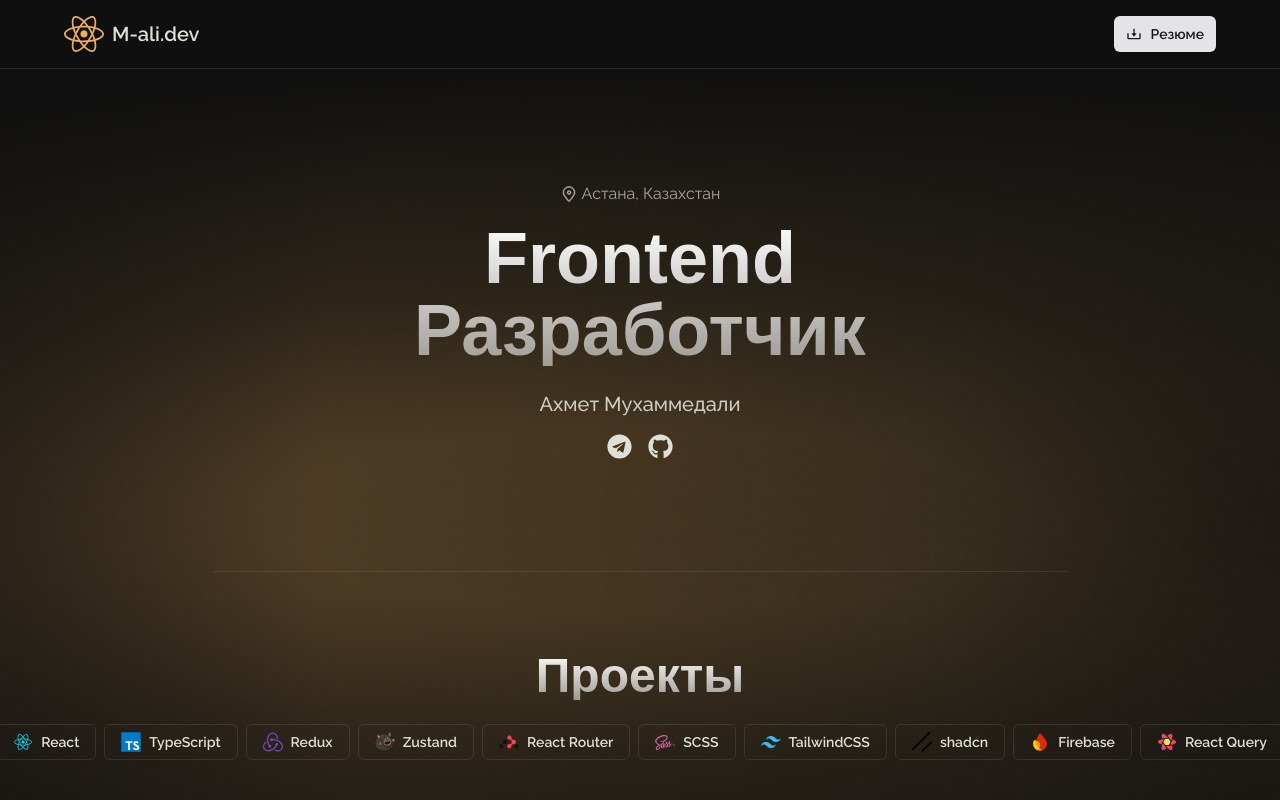
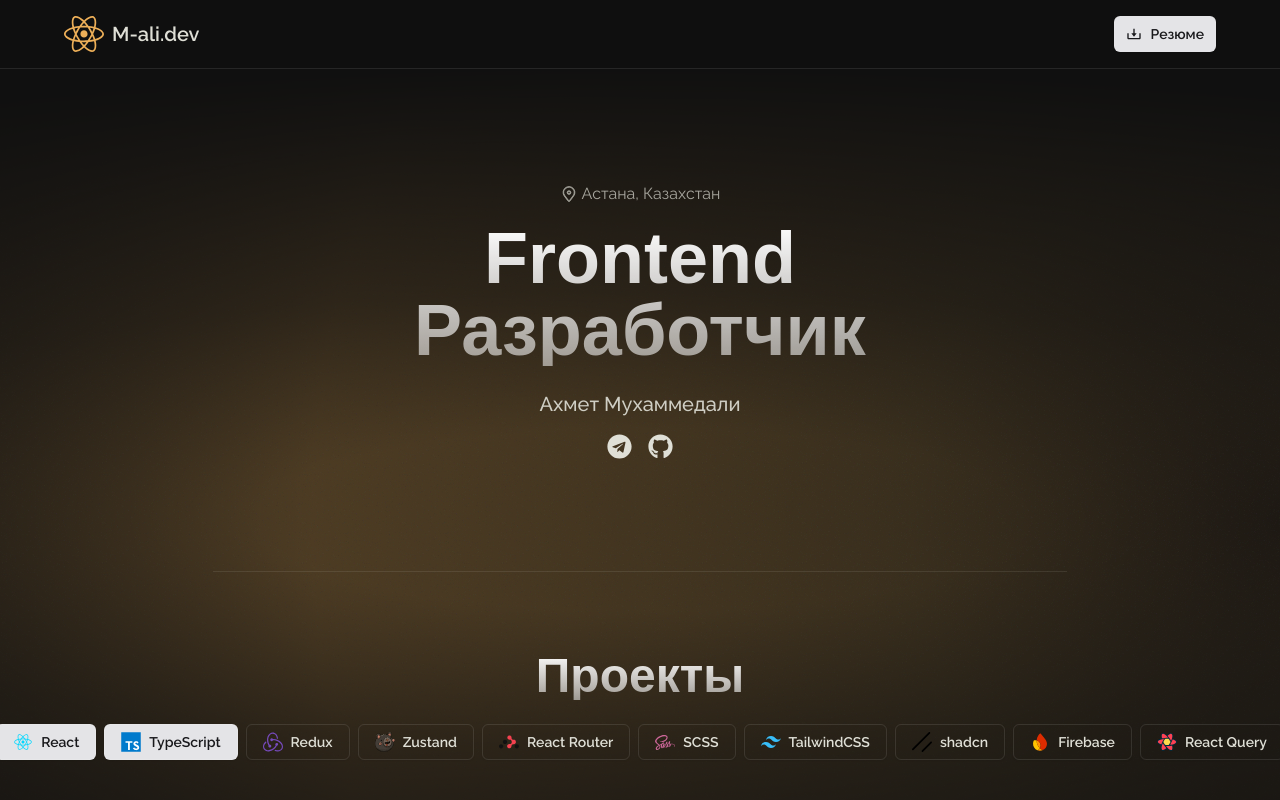
Before and after one commit to mukhammedali-akhmet/m-ali.dev, a React (Vite) app: page / in a window 1280 px wide. Shown: the top 800 px of the page. Built offline with nearby package versions, Linux system fonts and the light colour scheme.

Commit message:
default selected techs

```diff
--- a/src/App.tsx
+++ b/src/App.tsx
@@ -8,7 +8,7 @@ import { Card } from './components/ui/card'
 import { BsGlobe } from 'react-icons/bs'
 
 function App() {
-  const [filtered, setFiltered] = useState<string[]>([])
+  const [filtered, setFiltered] = useState<string[]>(["React", "TypeScript"])
   const technologies = ["React", "TypeScript", "Redux", "Zustand", "React Router", "SCSS", "TailwindCSS", "shadcn", "Firebase", "React Query"]
 
   const filteredProjects = filtered.length ? projects.filter(project =>
```
